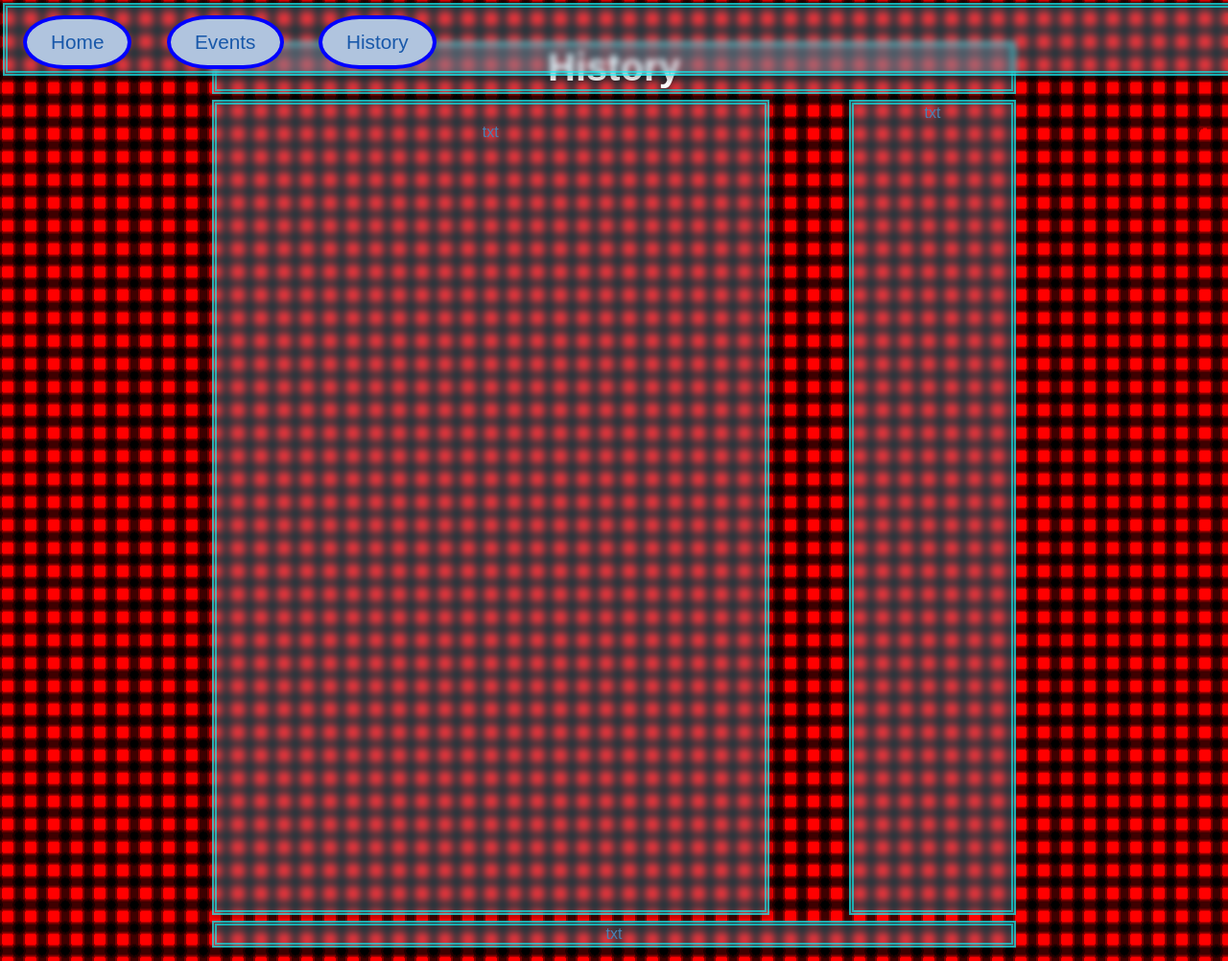
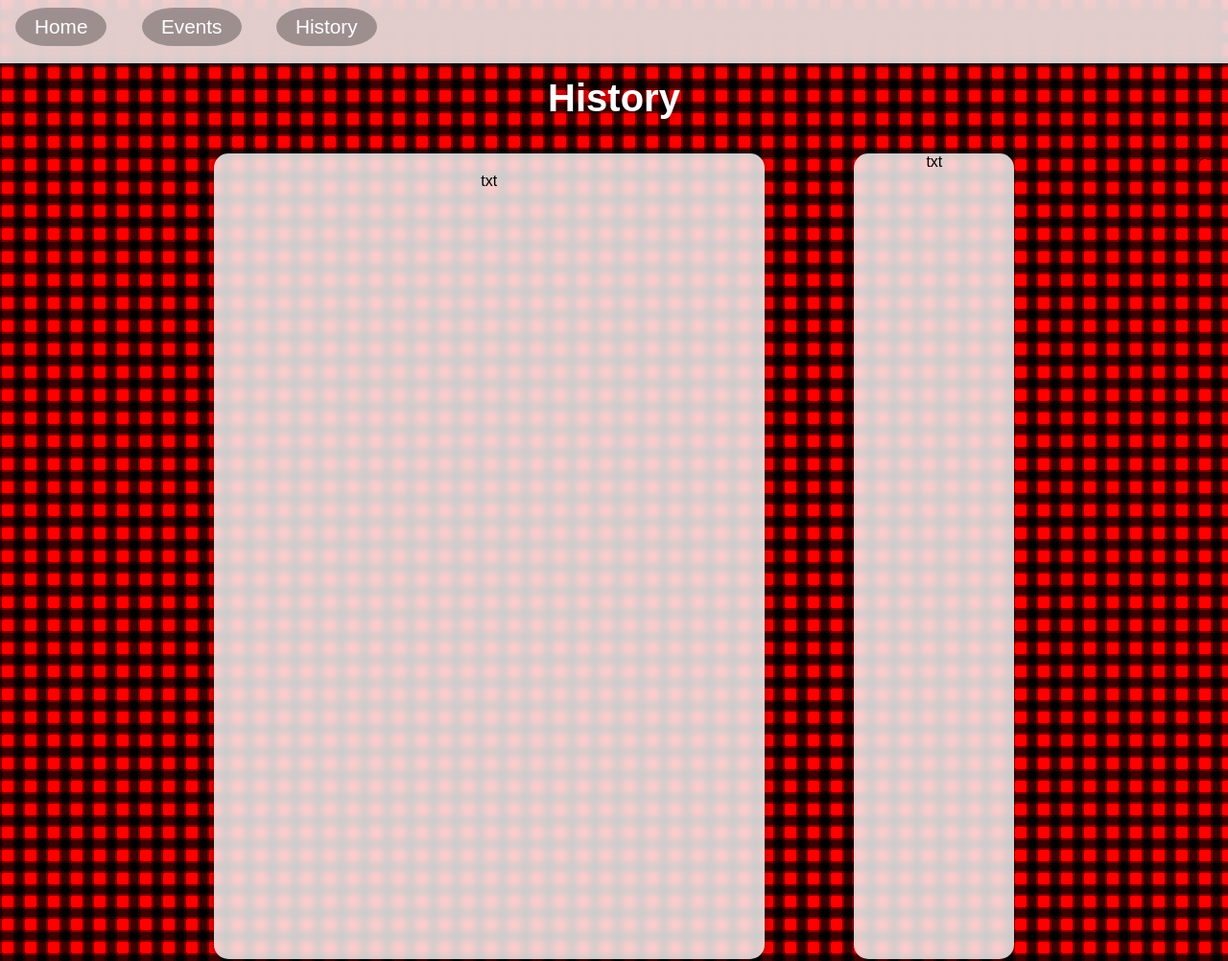
Before and after one commit to krukko566/majorville-site, a plain HTML site: page history/index.html in a window 1280 px wide. Shown: the top 1002 px of the page at 96% size. Drawn offline with Linux system fonts and the light colour scheme; files that its build step writes are made by us from their sources.

Commit message:
overall overhaul

```diff
--- a/history/button1.css
+++ b/history/button1.css
@@ -19,11 +19,10 @@ nav a {
     transition: color 1.0s;
 }
 .button {
-    border-radius: 85px/100%;
-    background-color: lightsteelblue;
-    border: solid #0000ff 4px;
-    color: #1858aa;
-    padding: 12px 25px;
+    border-radius: 50px/75%;
+    background-color: rgba(0, 0, 0, 0.3);
+    color: #ffffff;
+    padding: 8px 20px;
     text-align: center;
     text-decoration: none;
     display: inline-block;
--- a/history/history.css
+++ b/history/history.css
@@ -4,51 +4,109 @@
     padding: 0;
     box-sizing: content-box;
 }
+
+html {
+    font-family: "Google Sans", sans-serif;
+    font-optical-sizing: auto;
+    font-style: normal;
+    font-variation-settings: "GRAD" 0;
+}
+
 body {
-    color: steelblue;
-    margin: 5vh 17vw 10vh;
-    background: scroll 100%;
+    background: 100%;
     background-image: url(images/UPDATED-plaid.png);
 }
+
+nav {
+    background-color: rgba(255, 255, 255, 0.8);
+    backdrop-filter: blur(10px);
+    box-shadow: 0px 0px 10px rgba(0, 0, 0, 0.5);
+
+    height: 50px;
+    width: 100vw;
+
+    padding-left: 5px;
+    display: flex;
+
+    position: fixed;
+    z-index: 1;
+    top: 0;
+    left: 0;
+}
+
+nav a {
+  text-decoration: none;
+  font-size: 25px;
+  padding: 10px;
+}
+
 header {
-    grid-area: h;
+    font-size: 20px;
+    text-align: center;
+    margin: 80px 0 30px;
+    color: white;
+    text-shadow: 0px 0px 10px rgba(0, 0, 0, 0.5);
 }
-nav {
-    grid-area: n;
-}
-.l-sidebar {
-    grid-area: ls;
-}
+
 main {
+    background-color: rgba(255, 255, 255, 0.8);
+    backdrop-filter: blur(10px);
+    box-shadow: 0px 0px 10px rgba(0, 0, 0, 0.5);
+    min-height: 100vh;
+    margin: 0 auto;
+    padding: 20px;
     grid-area: m;
 }
-.r-sidebar {
+
+aside {
     grid-area: rs;
 }
+
 footer {
-    grid-area: f;
+    font-size: 18px;
+    margin: 80px 0 30px 15vw;
+    color: white;
+    text-shadow: 0px 0px 10px rgba(0, 0, 0, 0.5);
 }
+
 .container > * {
-    margin: 3px;
-    border: double rgba(0, 255, 255, 0.6) 5px;
+    margin: 5px;
     text-align: center;
-    background: rgba(135, 206, 235, 0.25);
+    background: rgba(255, 255, 255, 0.8);
     backdrop-filter: blur(3px);
+    border-radius: 15px;
 }
+
 .container {
-    align-content: stretch;
-    justify-content: stretch;
+    margin: 0 17vw 10vh;
     display: grid;
     grid-template-areas:
         "h h h h h"
-        "n n n n n"
         "m m m m rs"
         "m m m m rs"
         "f f f f f";
 }
-a:hover {
-    color: steelblue;
-}
+
 a:active {
     color: transparent;
 }
+@media (max-width: 550px) {
+    main {
+        max-width: 100%;
+    }
+}
+
+dl {
+    padding-bottom: 5px;
+}
+
+dt {
+    font-weight: bold;
+    padding: 10px;
+    padding-left: 25px;
+    position: relative;
+}
+
+dd {
+    padding-left: 100px;
+}
--- a/history/index.html
+++ b/history/index.html
@@ -9,11 +9,6 @@
             <title>Majorville: History</title>
         </head>
         <body>
-            <div class="container">
-                <header>
-                    <h1>History</h1>
-                </header>
-
             <nav>
                 <ul>
                     <li><a href="/index.html" class="button">Home</a></li>
@@ -22,9 +17,11 @@
                 </ul>
             </nav>
 
-                <!-- <aside class="l-sidebar">
-                    <p>txt</p>
-                </aside> -->
+                <header>
+                    <h1>History</h1>
+                </header>
+
+            <div class="container">
 
                 <main>
                     <p>txt</p>
@@ -33,11 +30,9 @@
                 <aside class="r-sidebar">
                     <p>txt</p>
                 </aside>
-
+            </div>
             <footer>
                 <p>txt</p>
             </footer>
-            </div>
         </body>
-
     </html>
```
Lines whose indentation alone changed are shown as unchanged.
